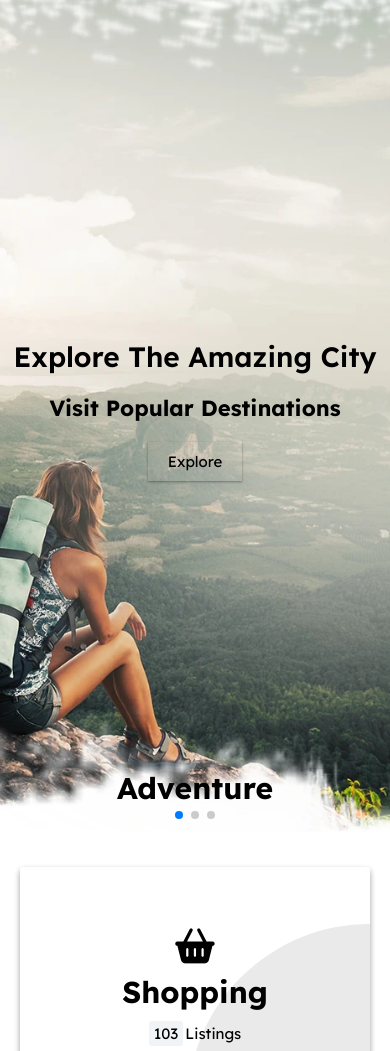
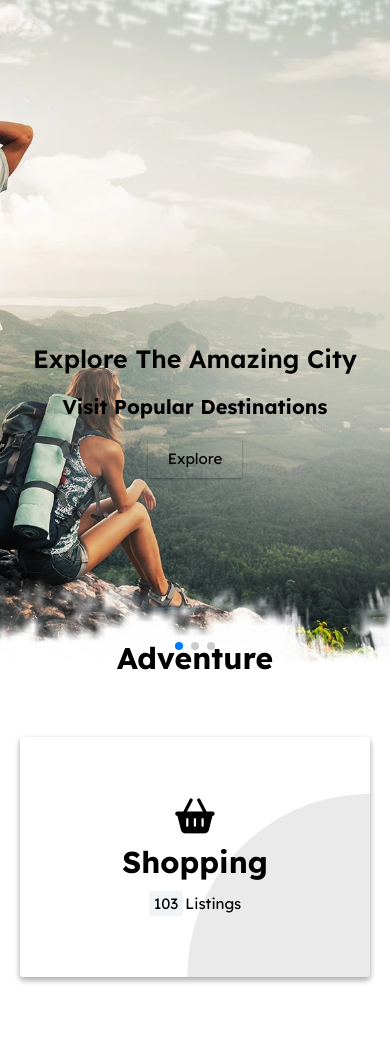
Before and after one commit to Bhavu30/Travel, a plain HTML site: page index.html in a window 390 px wide. Shown: the part 70-1121 px from the top of the page. After the commit the page ends 1057 px from the top, so only its background shows below. Drawn offline with nearby package versions, Linux system fonts and the light colour scheme.

Commit message:
Add files via upload

```diff
--- a/project 1.css
+++ b/project 1.css
@@ -462,13 +462,17 @@ nav a:hover::after {
     {
         height:65vh;
     }
+    .image
+    {
+        height:65vh !important;
+    }
     .cards-section
     {
-        top:29rem;
+        top:16rem;
     }
     .image
     {
-        height:65vh;
+        height:70vh;
     }
     .content {
         justify-content: center;
@@ -501,12 +505,12 @@ nav a:hover::after {
 
     .content h2 {
         text-align: center;
-        font-size: 2.8rem !important;
+        font-size: 2.5rem !important;
     }
 
     .content h3 {
         text-align: center;
-        font-size: 2.2rem;
+        font-size: 2rem;
     }
 .primary-content-1
 {
```
